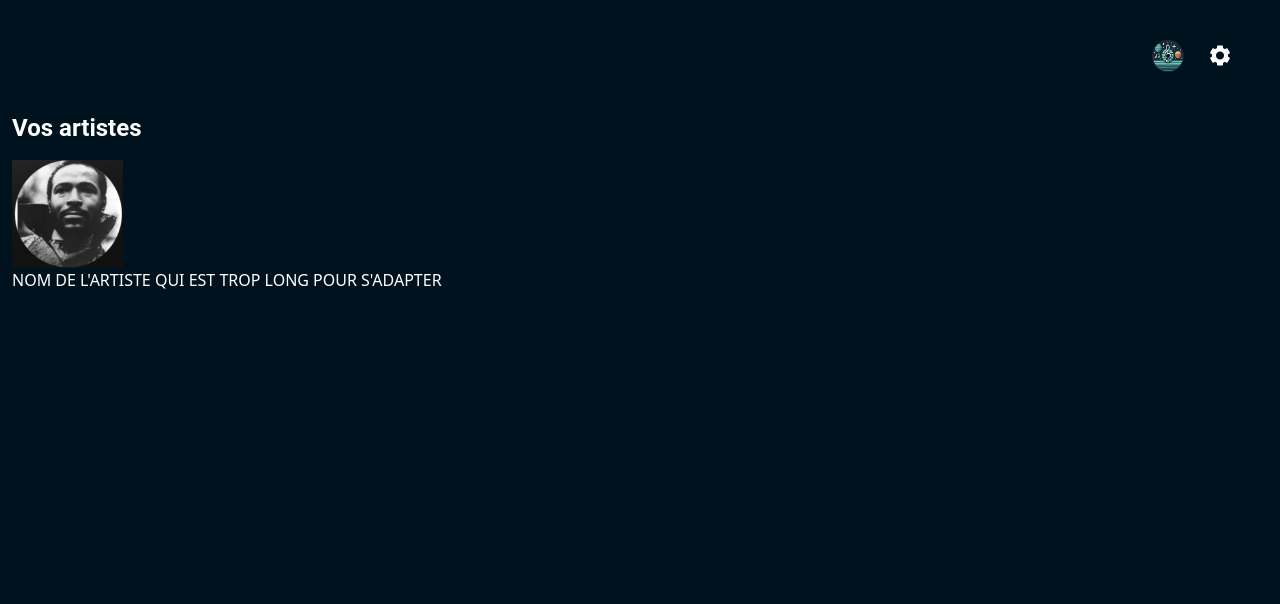
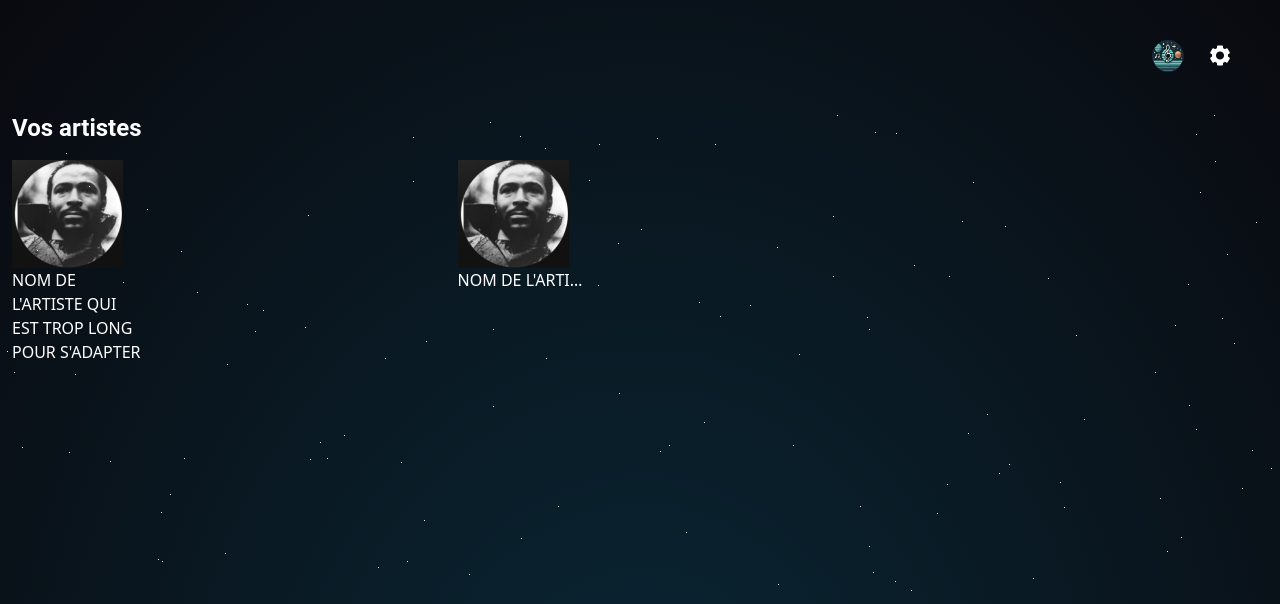
Before and after one commit to Nadir-Bsd/hamonie, a PHP site: page /frontend/pages/home.html in a window 1280 px wide. Shown: the top 604 px of the page. Before the commit the page ends 289 px from the top, so only its background shows below. Run offline with PHP 8.4, Linux system fonts and the light colour scheme; some libraries are stand-ins or nearby versions.

Commit message:
Commit fin de journée

```diff
--- a/frontend/pages/home.html
+++ b/frontend/pages/home.html
@@ -8,7 +8,7 @@
     <link rel="stylesheet" href="../styles/end.css">
 
     <!-- Pour le fond étoilé :  -->
-    <!-- <link rel="stylesheet" href="../styles/fond.css"> -->
+    <link rel="stylesheet" href="../styles/fond.css">
 
     <!-- Pour les icônes -->
     <link href="https://unpkg.com/boxicons@2.1.4/css/boxicons.min.css" rel="stylesheet">
@@ -18,9 +18,8 @@
     <script src="https://cdn.tailwindcss.com"></script>
 </head>
 
-<body class="bg-dark-blue text-white">
+<body class= "text-white">
     <!-- Les étoiles de fond :  -->
-    <div id="stars"></div>
     <header class="m-10">
         <div class="flex justify-end align-middle gap-6">
             <img src="../img/Logo.png" alt="Icon settings" class="w-8">
@@ -35,10 +34,17 @@
 
             <div class="flex gap-4">
                 <!-- A REMPLACER CODE PHP-->
-                <div class="w-fit">
-                    <img src="../img/Icones/Annexe - mise en page/Screen Shot 2021-12-08 at 14.18 1.png" alt="" class="w-auto">
-                    <h5 class="w-full truncate text-center">NOM DE L'ARTISTE QUI EST TROP LONG POUR S'ADAPTER</h5>
-                  </div>
+                <div class="">
+                    <img src="../img/Icones/Annexe - mise en page/Screen Shot 2021-12-08 at 14.18 1.png" alt=""
+                        class=" w-auto">
+                    <h5 class="w-[30%] ">NOM DE L'ARTISTE QUI EST TROP LONG POUR S'ADAPTER</h5>
+                </div>
+                <div class="">
+                    <img src="../img/Icones/Annexe - mise en page/Screen Shot 2021-12-08 at 14.18 1.png" alt=""
+                        class=" w-auto">
+                    <h5 class="w-[30%] truncate">NOM DE L'ARTISTE QUI EST TROP LONG POUR S'ADAPTER</h5>
+                </div>
+
 
             </div>
         </article>
@@ -46,7 +52,7 @@
 
     </section>
 
-
+    <div id="stars"></div>
 </body>
 
 </html>
--- a/frontend/styles/end.css
+++ b/frontend/styles/end.css
@@ -574,6 +574,14 @@ video {
   margin-top: 6rem;
 }
 
+.block {
+  display: block;
+}
+
+.inline-block {
+  display: inline-block;
+}
+
 .flex {
   display: flex;
 }
@@ -606,13 +614,12 @@ video {
   width: auto;
 }
 
-.w-fit {
-  width: -moz-fit-content;
-  width: fit-content;
+.w-full {
+  width: 100%;
 }
 
-.w-full {
-  width: 100%;
+.w-\[30\%\] {
+  width: 30%;
 }
 
 .cursor-pointer {
@@ -679,11 +686,6 @@ video {
   background-color: rgb(119 119 119 / var(--tw-bg-opacity, 1));
 }
 
-.bg-dark-blue {
-  --tw-bg-opacity: 1;
-  background-color: rgb(0 18 29 / var(--tw-bg-opacity, 1));
-}
-
 .bg-emerald-green {
   --tw-bg-opacity: 1;
   background-color: rgb(95 129 125 / var(--tw-bg-opacity, 1));
@@ -716,10 +718,6 @@ video {
 .py-4 {
   padding-top: 1rem;
   padding-bottom: 1rem;
-}
-
-.text-center {
-  text-align: center;
 }
 
 .align-middle {
@@ -775,14 +773,6 @@ video {
   transition-duration: 300ms;
 }
 
-/* CLASSE CSS */
-
-.truncate {
-  overflow: hidden;
-  text-overflow: ellipsis;
-  white-space: nowrap;
-}
-
 .hover\:bg-dark-blue:hover {
   --tw-bg-opacity: 1;
   background-color: rgb(0 18 29 / var(--tw-bg-opacity, 1));
--- a/package.json
+++ b/package.json
@@ -13,6 +13,8 @@
     "tailwindcss": "^3.4.17"
   },
   "dependencies": {
-    "@fontsource/roboto": "^5.1.0"
+    "@fontsource/roboto": "^5.1.0",
+    "autoprefixer": "^10.4.20",
+    "postcss": "^8.4.49"
   }
 }
```
Also changed, not shown: frontend/styles/start.css (+0 -7 lines), package-lock.json.
